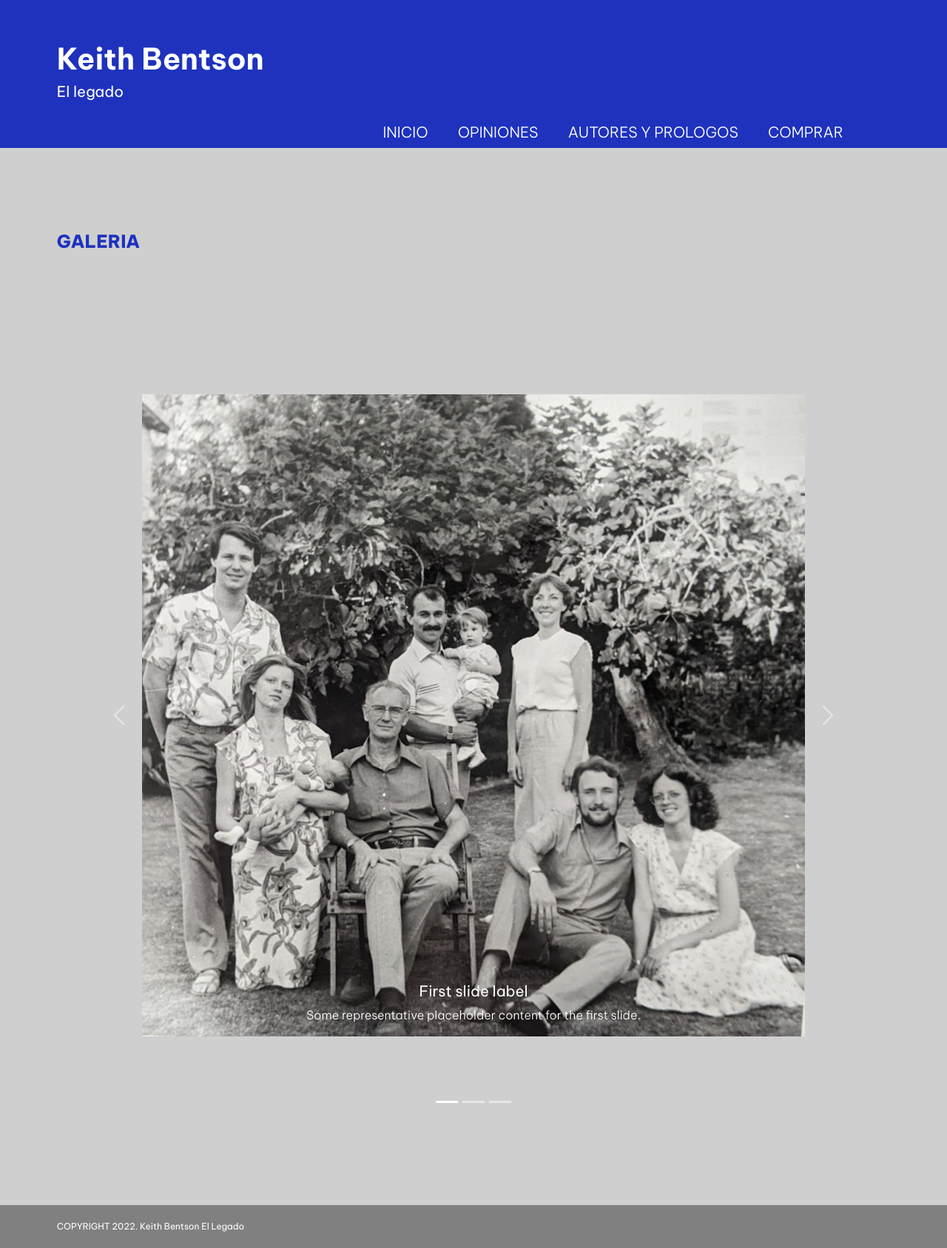
After one commit to Lucasicepeda/Libro-KB-EllLegado, a PHP site: page /pages/galeria.html in a window 1280 px wide. The commit adds this page. Shown: the whole page at 74% size. Run offline with PHP 8.4, Linux system fonts and the light colour scheme.

Commit message:
bootstrap agregado

```diff
--- a/css/style.css
+++ b/css/style.css
@@ -7,6 +7,7 @@
 
 body {
   font-family: "Be Vietnam Pro", sans-serif;
+  background-color: #cfcfcf;
 }
 
 header {
@@ -86,8 +87,14 @@ main section div {
 main section div p {
   text-align: justify;
 }
+main section div p.bootstrap {
+  text-align: center;
+}
 main section div div {
   padding: 3vw;
+}
+main section div div div img {
+  width: 70vw;
 }
 
 footer {
--- a/index.html
+++ b/index.html
@@ -25,6 +25,7 @@
                 <li><a href="./pages/opiniones.html">OPINIONES</a></li>
                 <li><a href="./pages/autoresyprologo.html">AUTORES Y PROLOGOS</a></li>
                 <li><a href="./pages/comprar.html">COMPRAR</a></li>
+                <li><a href="./pages/galeria.html">GALERIA</a></li>
             </ul>
         </nav>
     </header>
--- /dev/null
+++ b/pages/galeria.html
@@ -0,0 +1,91 @@
+<!DOCTYPE html>
+<html lang="es">
+
+<head>
+    <meta charset="UTF-8">
+    <meta http-equiv="X-UA-Compatible" content="IE=edge">
+    <meta name="viewport" content="width=device-width, initial-scale=1.0">
+    <link rel="preconnect" href="https://fonts.googleapis.com">
+    <link rel="preconnect" href="https://fonts.gstatic.com" crossorigin>
+    <link
+        href="https://fonts.googleapis.com/css2?family=Be+Vietnam+Pro:wght@100;200;300;400;600;700;800;900&display=swap"
+        rel="stylesheet">
+    <link href="https://cdn.jsdelivr.net/npm/bootstrap@5.2.0-beta1/dist/css/bootstrap.min.css" rel="stylesheet"
+        integrity="sha384-0evHe/X+R7YkIZDRvuzKMRqM+OrBnVFBL6DOitfPri4tjfHxaWutUpFmBp4vmVor" crossorigin="anonymous">
+    <link rel="stylesheet" href="../css/style.css" />
+    <title> Keith Bentson - El legado</title>
+</head>
+
+<body>
+    <header>
+        <div>
+            <h1>Keith Bentson</h1>
+            <h2>El legado</h2>
+        </div>
+        <nav>
+            <ul>
+                <li><a href="../index.html">INICIO</a></li>
+                <li><a href="./opiniones.html">OPINIONES</a></li>
+                <li><a href="./autoresyprologo.html">AUTORES Y PROLOGOS</a></li>
+                <li><a href="./comprar.html">COMPRAR</a></li>
+            </ul>
+        </nav>
+    </header>
+    <main>
+        <section>
+            <h3>GALERIA</h3>
+            <div>
+                <div id="carouselExampleCaptions" class="carousel slide" data-bs-ride="carousel">
+                    <div class="carousel-indicators">
+                        <button type="button" data-bs-target="#carouselExampleCaptions" data-bs-slide-to="0"
+                            class="active" aria-current="true" aria-label="Slide 1"></button>
+                        <button type="button" data-bs-target="#carouselExampleCaptions" data-bs-slide-to="1"
+                            aria-label="Slide 2"></button>
+                        <button type="button" data-bs-target="#carouselExampleCaptions" data-bs-slide-to="2"
+                            aria-label="Slide 3"></button>
+                    </div>
+                    <div class="carousel-inner">
+                        <div class="carousel-item active">
+                            <img src="/img/Galerias/1982.Familia en Bs.As.jpg" class="d-block w-100" alt="...">
+                            <div class="carousel-caption d-none d-md-block">
+                                <h5>First slide label</h5>
+                                <p class="bootstrap">Some representative placeholder content for the first slide.</p>
+                            </div>
+                        </div>
+                        <div class="carousel-item">
+                            <img src="/img/Galerias/1995.Tiempo en familia.jpg" class="d-block w-100" alt="...">
+                            <div class="carousel-caption d-none d-md-block">
+                                <h5>Second slide label</h5>
+                                <p class="bootstrap">Some representative placeholder content for the second slide.</p>
+                            </div>
+                        </div>
+                        <div class="carousel-item">
+                            <img src="/img/Galerias/1998.Keith y Virginia.JPG" class="d-block w-100" alt="...">
+                            <div class="carousel-caption d-none d-md-block">
+                                <h5>Third slide label</h5>
+                                <p class="bootstrap">Some representative placeholder content for the third slide.</p>
+                            </div>
+                        </div>
+                    </div>
+                    <button class="carousel-control-prev" type="button" data-bs-target="#carouselExampleCaptions"
+                        data-bs-slide="prev">
+                        <span class="carousel-control-prev-icon" aria-hidden="true"></span>
+                        <span class="visually-hidden">Previous</span>
+                    </button>
+                    <button class="carousel-control-next" type="button" data-bs-target="#carouselExampleCaptions"
+                        data-bs-slide="next">
+                        <span class="carousel-control-next-icon" aria-hidden="true"></span>
+                        <span class="visually-hidden">Next</span>
+                    </button>
+                </div>
+            </div>
+        </section>
+    </main>
+    <footer>
+        <p>COPYRIGHT 2022. Keith Bentson El Legado</p>
+    </footer>
+    <script src="https://cdn.jsdelivr.net/npm/@popperjs/core@2.11.5/dist/umd/popper.min.js" integrity="sha384-Xe+8cL9oJa6tN/veChSP7q+mnSPaj5Bcu9mPX5F5xIGE0DVittaqT5lorf0EI7Vk" crossorigin="anonymous"></script>
+    <script src="https://cdn.jsdelivr.net/npm/bootstrap@5.2.0-beta1/dist/js/bootstrap.min.js" integrity="sha384-kjU+l4N0Yf4ZOJErLsIcvOU2qSb74wXpOhqTvwVx3OElZRweTnQ6d31fXEoRD1Jy" crossorigin="anonymous"></script>
+</body>
+
+</html>
--- a/scss/_variables.scss
+++ b/scss/_variables.scss
@@ -1 +1,2 @@
 $color1:#1E32BE;
+$color2:#cfcfcf
--- a/scss/style.scss
+++ b/scss/style.scss
@@ -10,6 +10,7 @@
 
 body {
     font-family: 'Be Vietnam Pro', sans-serif;
+    background-color: $color2;
 }
 
 header {
@@ -76,8 +77,9 @@ header {
         }
     }
 }
-
-main section {
+main section div p{}
+main {
+    section {
     .titulos {
         display: flex;
         justify-content: space-between;
@@ -100,11 +102,20 @@ main section {
         p {
             text-align: justify;
         }
+        p.bootstrap{
+            text-align: center;
+        }
 
         div {
             padding: 3vw;
+            div{
+                img{
+                    width: 70vw;
+                }
+            }
         }
     }
+}
 }
 
 footer {
```
Also changed, not shown: img/Galerias/1982.Familia en Bs.As.jpg (added), img/Galerias/1995.Tiempo en familia.jpg (added), img/Galerias/1998.Keith y Virginia.jpg (added), img/Galerias/Originales/1982.Familia en Bs.As.jpg (added), img/Galerias/Originales/1995.Tiempo en familia.jpg (added), img/Galerias/Originales/1998.Keith y Virginia.JPG (added), 1 other file.
